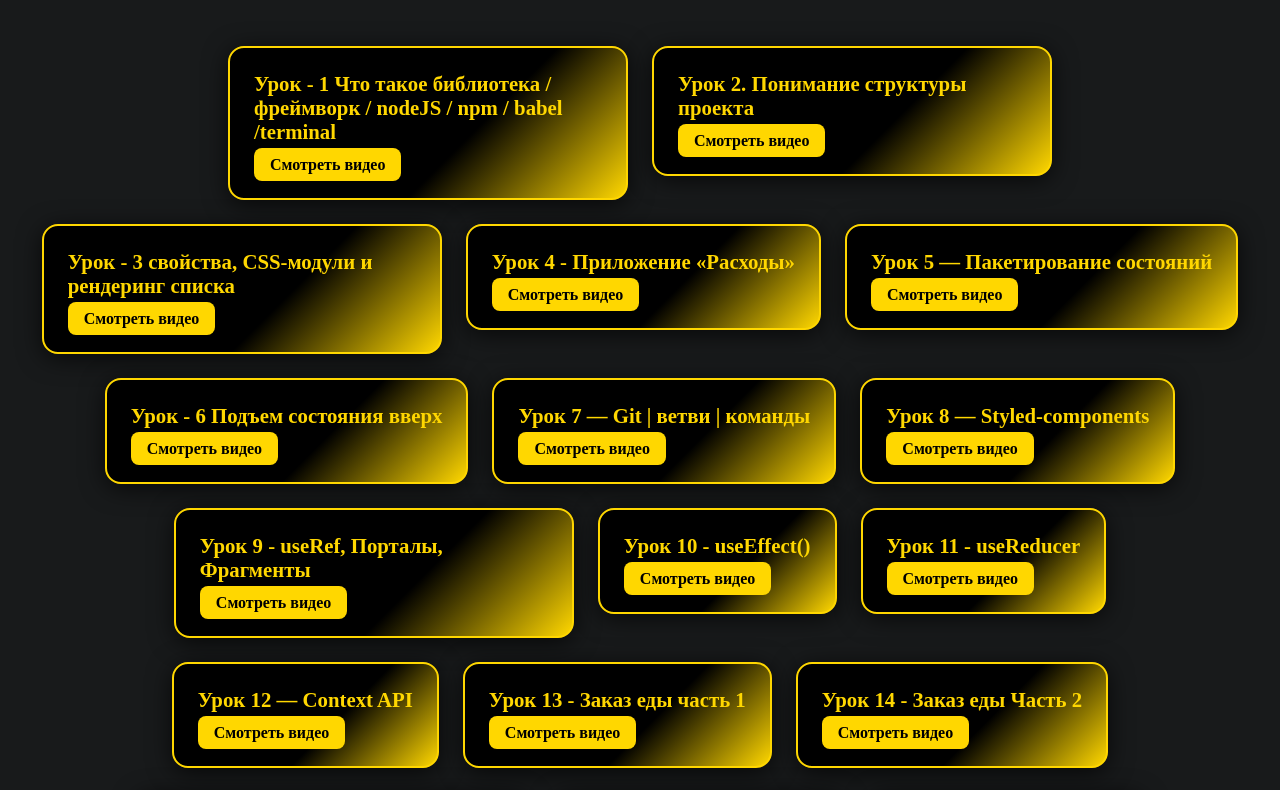
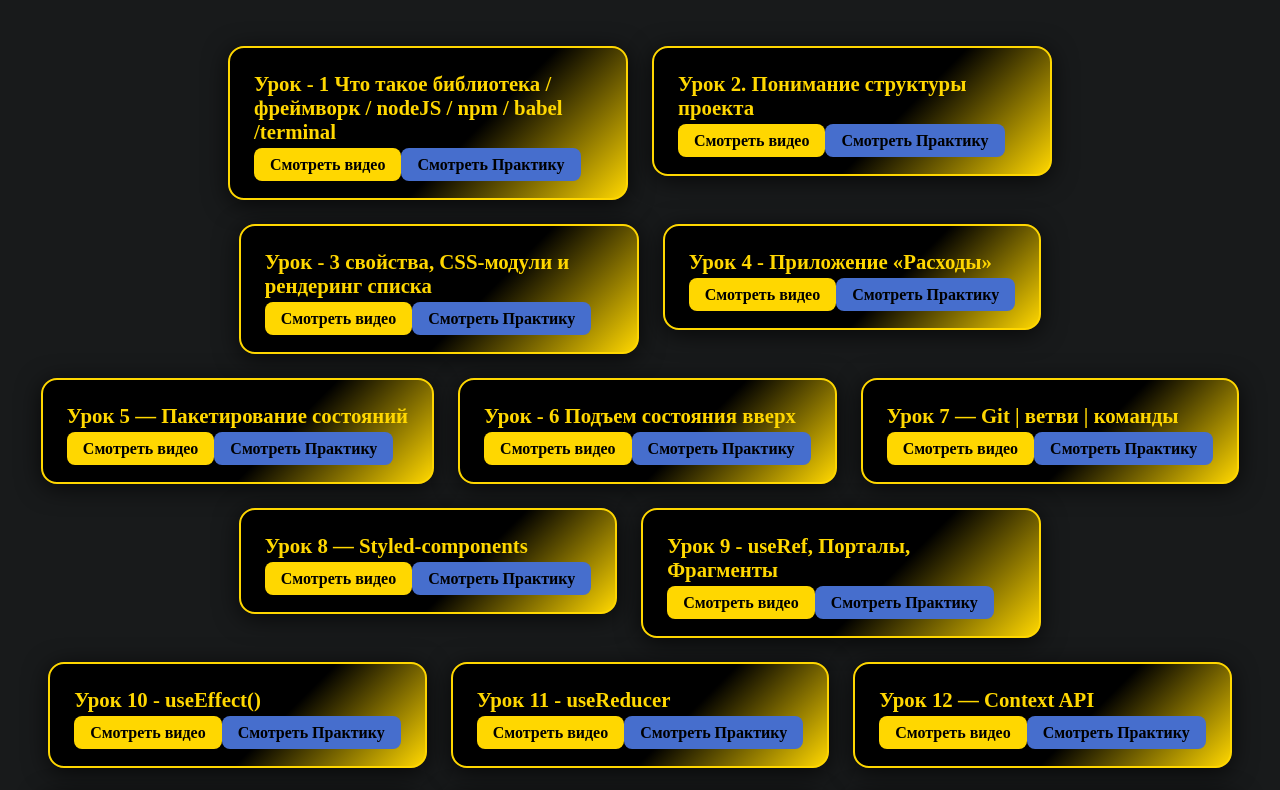
Before and after one commit to tansan999/lesson-0000, a React (Vite) app: page / in a window 1280 px wide. Shown: the part 3060-3850 px from the top of the page. Built offline with nearby package versions, Linux system fonts and the light colour scheme.

Commit message:
pracicLink 1-2-16

```diff
--- a/src/components/Card_react.jsx
+++ b/src/components/Card_react.jsx
@@ -42,6 +42,20 @@ const React_ = styled.div`
   padding: 40px;
   min-height: 100vh;
 `;
+const CatdPractic = styled.a`
+  color: #000;
+  background: #466ecd;
+  padding: 8px 16px;
+  border-radius: 8px;
+  text-decoration: none;
+  font-weight: bold;
+  transition: background 0.2s, color 0.2s;
+
+  &:hover {
+    background: #000;
+    color: #253c86;
+  }
+`;
 
 export default function Card_react() {
   return (
@@ -50,6 +64,7 @@ export default function Card_react() {
         <CardWrapper key={idx}>
           <CardTitle>{note.title}</CardTitle>
           {note.link && (
+            <div>
               <CardLink
                 href={note.link}
                 target="_blank"
@@ -57,6 +72,15 @@ export default function Card_react() {
               >
                 Смотреть видео
               </CardLink>
+
+              <CatdPractic
+                href={note.practicLink}
+                target="_blank"
+                rel="noopener noreferrer"
+              >
+                Смотреть Практику
+              </CatdPractic>
+            </div>
           )}
         </CardWrapper>
       ))}
--- a/src/lessons.js
+++ b/src/lessons.js
@@ -1,63 +1,119 @@
+// ! REACT
 export const defaultNotes = [
   {
     title:
       "Урок - 1 Что такое библиотека / фреймворк / nodeJS / npm / babel /terminal",
     link: "https://youtu.be/VU3nP_QoWKM",
+    practicLink: "https://www.youtube.com/watch?v=v_mSiQEWTjA",
   },
   {
     title: "Урок 2. Понимание структуры проекта",
     link: "https://youtu.be/EnvJe8ZK3Z4",
+    practicLink: " https://www.youtube.com/watch?v=fcTxdEKWwGI",
   },
   {
     title: "Урок - 3 свойства, CSS-модули и рендеринг списка",
     link: "https://youtu.be/TgYs3uOTZYA",
+    practicLink: "",
   },
   {
     title: "Урок 4 - Приложение «Расходы»",
     link: "https://youtu.be/NCUTSQWZqwQ",
+    practicLink: "",
   },
   {
     title: "Урок 5 — Пакетирование состояний",
     link: "https://youtu.be/P90me30e4mw",
+    practicLink: "",
   },
   {
     title: "Урок - 6 Подъем состояния вверх",
     link: "https://youtu.be/LhVyVGN78w4",
+    practicLink: "",
   },
   {
     title: "Урок 7 — Git | ветви | команды",
     link: "https://youtu.be/HZY6k9p0onI",
+    practicLink: "",
   },
-  { title: "Урок 8 — Styled-components", link: "https://youtu.be/KwUvjUGtdtU" },
+  {
+    title: "Урок 8 — Styled-components",
+    link: "https://youtu.be/KwUvjUGtdtU",
+    practicLink: "",
+  },
   {
     title: "Урок 9 - useRef, Порталы, Фрагменты",
     link: "https://youtu.be/Fhn2vy92Avo",
+    practicLink: "",
   },
-  { title: "Урок 10 - useEffect()", link: "https://youtu.be/6DTEilKI7AY" },
-  { title: "Урок 11 - useReducer", link: "https://youtu.be/59tTo0TvHY4" },
-  { title: "Урок 12 — Context API", link: "https://youtu.be/Aet5-wjaJRo" },
+  {
+    title: "Урок 10 - useEffect()",
+    link: "https://youtu.be/6DTEilKI7AY",
+    practicLink: "",
+  },
+  {
+    title: "Урок 11 - useReducer",
+    link: "https://youtu.be/59tTo0TvHY4",
+    practicLink: "",
+  },
+  {
+    title: "Урок 12 — Context API",
+    link: "https://youtu.be/Aet5-wjaJRo",
+    practicLink: "",
+  },
   {
     title: "Урок 13 - Заказ еды часть 1",
     link: "https://youtu.be/25Q61Uu3WCk",
+    practicLink: "",
   },
   {
     title: "Урок 14 - Заказ еды Часть 2",
     link: "https://youtu.be/1an_gycMOGU",
+    practicLink: "",
   },
   {
     title: "Урок 15 - useCallback, useMemo, lazy",
     link: "https://youtu.be/lwTdIpxrKNk",
+    practicLink: "",
   },
-  { title: "Урок 16 — React Router 1", link: "https://youtu.be/DTIhkGxf60M" },
-  { title: "Урок 17 - React Router 2", link: "https://youtu.be/umM-E9Fq_4s" },
-  { title: "Урок 18 — Введение в Redux", link: "https://youtu.be/euSOS838UPI" },
-  { title: "Урок 19 - Redux Thunk", link: "https://youtu.be/t65P43gKY5M" },
-  { title: "Урок 20 — Введение в Redux-Toolkit", link: "https://youtu.be/f_X7W0B6yBA" },
-  { title: "Урок 21 - Redux-Toolkit | createAsyncThunk", link: "https://youtu.be/2b7MTfpgfd0" },
-  { title: "Урок 22 — Material UI", link: "" },
-  { title: "Урок 23 - Аутентификация, Jwt_token", link: "" },
-  { title: "Урок 24 - React-Hook-Form", link: "" },
-  { title: "Урок 25 - TypeScript | devDependencies", link: "" },
+  {
+    title: "Урок 16 — React Router 1",
+    link: "https://youtu.be/DTIhkGxf60M",
+    practicLink: "https://us02web.zoom.us/rec/share/7XQqMVcuRGQIvWGQGK6qHwZt9wWp6sMhpHWCZulqbEnFQIJA9L3S7hZ8YSRL4cyc.cYDXCrKIqpzj1Q2e",
+  },
+  {
+    title: "Урок 17 - React Router 2",
+    link: "https://youtu.be/umM-E9Fq_4s",
+    practicLink: "",
+  },
+  {
+    title: "Урок 18 — Введение в Redux",
+    link: "https://youtu.be/euSOS838UPI",
+    practicLink: "",
+  },
+  {
+    title: "Урок 19 - Redux Thunk",
+    link: "https://youtu.be/t65P43gKY5M",
+    practicLink: "",
+  },
+  {
+    title: "Урок 20 — Введение в Redux-Toolkit",
+    link: "https://youtu.be/f_X7W0B6yBA",
+    practicLink: "",
+  },
+  {
+    title: "Урок 21 - Redux-Toolkit | createAsyncThunk",
+    link: "https://youtu.be/2b7MTfpgfd0",
+    practicLink: "",
+  },
+  { title: "Урок 22 — Material UI", link: "", practicLink: "" },
+  { title: "Урок 23 - Аутентификация, Jwt_token", link: "", practicLink: "" },
+  { title: "Урок 24 - React-Hook-Form", link: "", practicLink: "" },
+  {
+    title: "Урок 25 - TypeScript | devDependencies",
+    link: "",
+    practicLink: "",
+  },
 ];
 
 export const html = [
```
Lines whose indentation alone changed are shown as unchanged.
